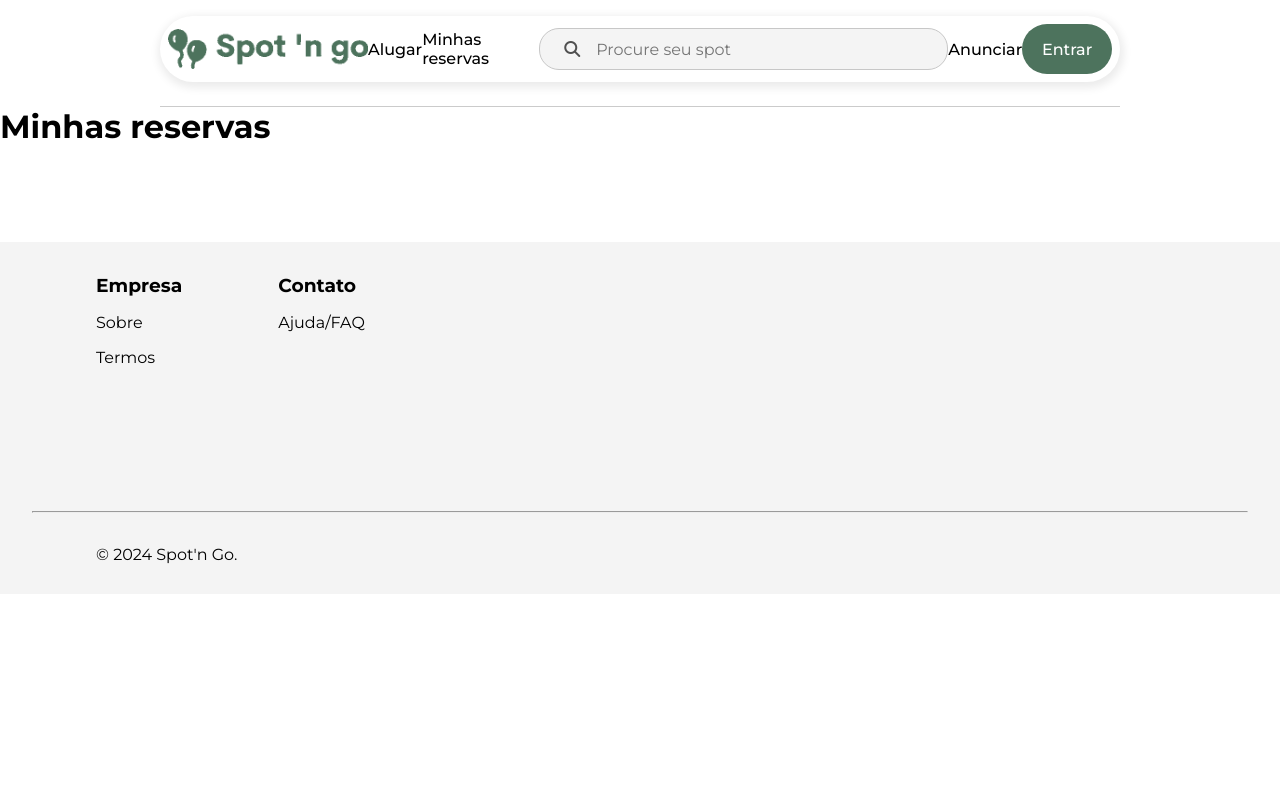
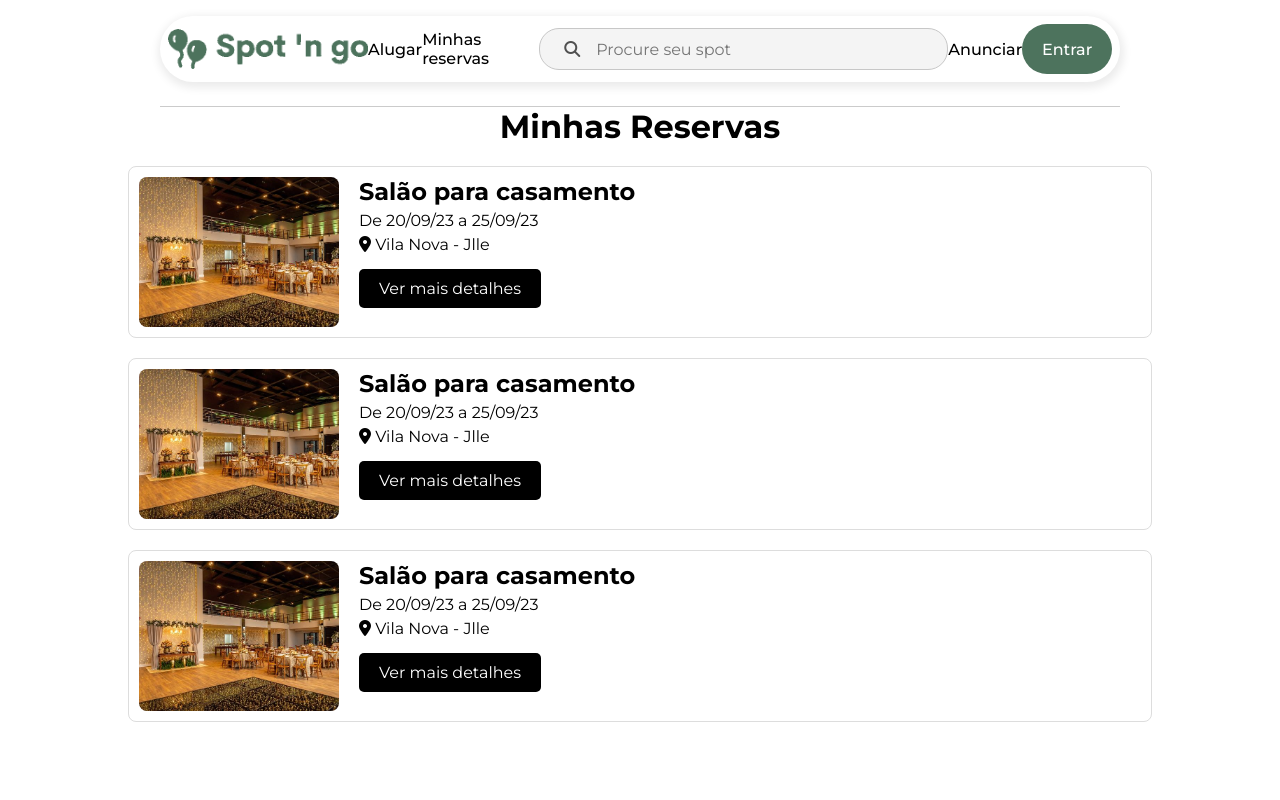
Before and after one commit to Hackathon-spotngo-2024/HackathonIFC2024-frontend, a Vue app: page /Reservas in a window 1280 px wide. Shown: the top 800 px of the page. Built offline with nearby package versions, Linux system fonts and the light colour scheme.

Commit message:
atualizaçao pagina Reservas

```diff
--- a/src/components/ReservasComponent.vue
+++ b/src/components/ReservasComponent.vue
@@ -1,23 +1,98 @@
 <script setup>
-import banner from '../assets/banner.jpg'
+const reservas = [
+        {
+         titulo: 'Salão para casamento',
+         dataInicio: '20/09/23',
+         dataFim: '25/09/23',
+         localizacao: 'Vila Nova - Jlle',
+         imagem: 'src/assets/card-imgs/card-img-1.jpeg'
+        },
+        {
+         titulo: 'Salão para casamento',
+         dataInicio: '20/09/23',
+         dataFim: '25/09/23',
+         localizacao: 'Vila Nova - Jlle',
+         imagem: 'src/assets/card-imgs/card-img-1.jpeg'
+        },
+        {
+         titulo: 'Salão para casamento',
+         dataInicio: '20/09/23',
+         dataFim: '25/09/23',
+         localizacao: 'Vila Nova - Jlle',
+         imagem: 'src/assets/card-imgs/card-img-1.jpeg'
+        }
+];
 </script>
 
 <template>
-  <h1> Minhas reservas</h1>
-
-
+  <div class="container-reservas">
+    <h1>Minhas Reservas</h1>
+    <div class="cartao-reserva" v-for="(reserva, index) in reservas" :key="index">
+      <img :src="reserva.imagem" alt="Salão de casamento" class="imagem-reserva"/>
+      <div class="detalhes-reserva">
+        <h2>{{ reserva.titulo }}</h2>
+        <p>De {{ reserva.dataInicio }} a {{ reserva.dataFim }}</p>
+        <p><i class="fas fa-map-marker-alt"></i> {{ reserva.localizacao }}</p>
+        <button class="botao-detalhes">Ver mais detalhes</button>
+      </div>
+    </div>
+  </div>
 </template>
 
 <style scoped>
-.banner {
-    display: flex;
-    justify-content: center;
-    margin: 6rem 0 4.6rem 0;
+.container-reservas {
+  width: 80%;
+  margin: auto;
 }
 
-.img-banner {
-    width: 1100px;
-    height: 500px;
-    border-radius: 25px;
+h1 {
+  text-align: center;
+  margin-bottom: 20px;
+}
+
+.cartao-reserva {
+  display: flex;
+  margin-bottom: 20px;
+  border: 1px solid #ddd;
+  padding: 10px;
+  border-radius: 8px;
+}
+
+.imagem-reserva {
+  width: 200px;
+  height: 150px;
+  object-fit: cover;
+  border-radius: 8px;
+}
+
+.detalhes-reserva {
+  margin-left: 20px;
+}
+
+h2 {
+  margin: 0;
+  font-size: 1.5em;
+}
+
+p {
+  margin: 5px 0;
+}
+
+.botao-detalhes {
+  background-color: #000000;
+  color: white;
+  border: none;
+  padding: 10px 20px;
+  text-align: center;
+  text-decoration: none;
+  display: inline-block;
+  font-size: 16px;
+  margin-top: 10px;
+  cursor: pointer;
+  border-radius: 5px;
+}
+
+.botao-detalhes:hover {
+  background-color: #0000FF ;
 }
 </style>
```
